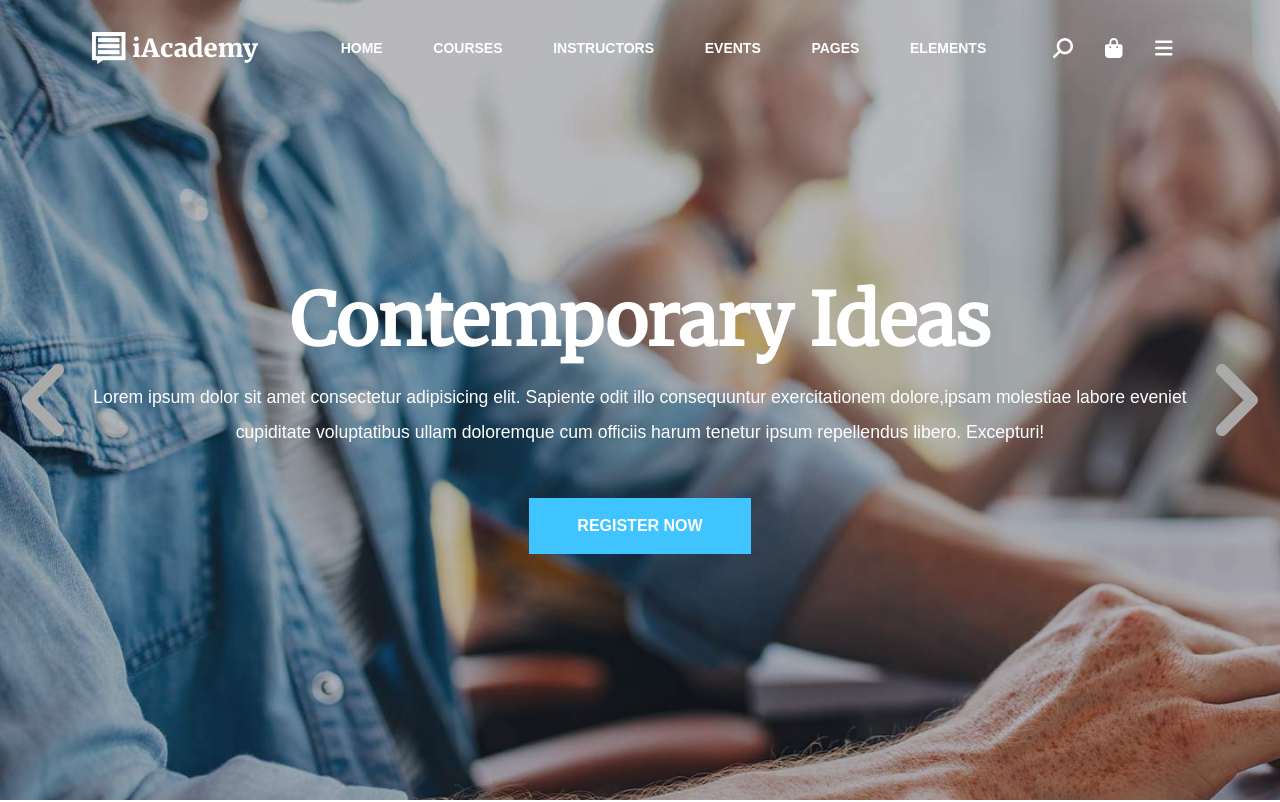
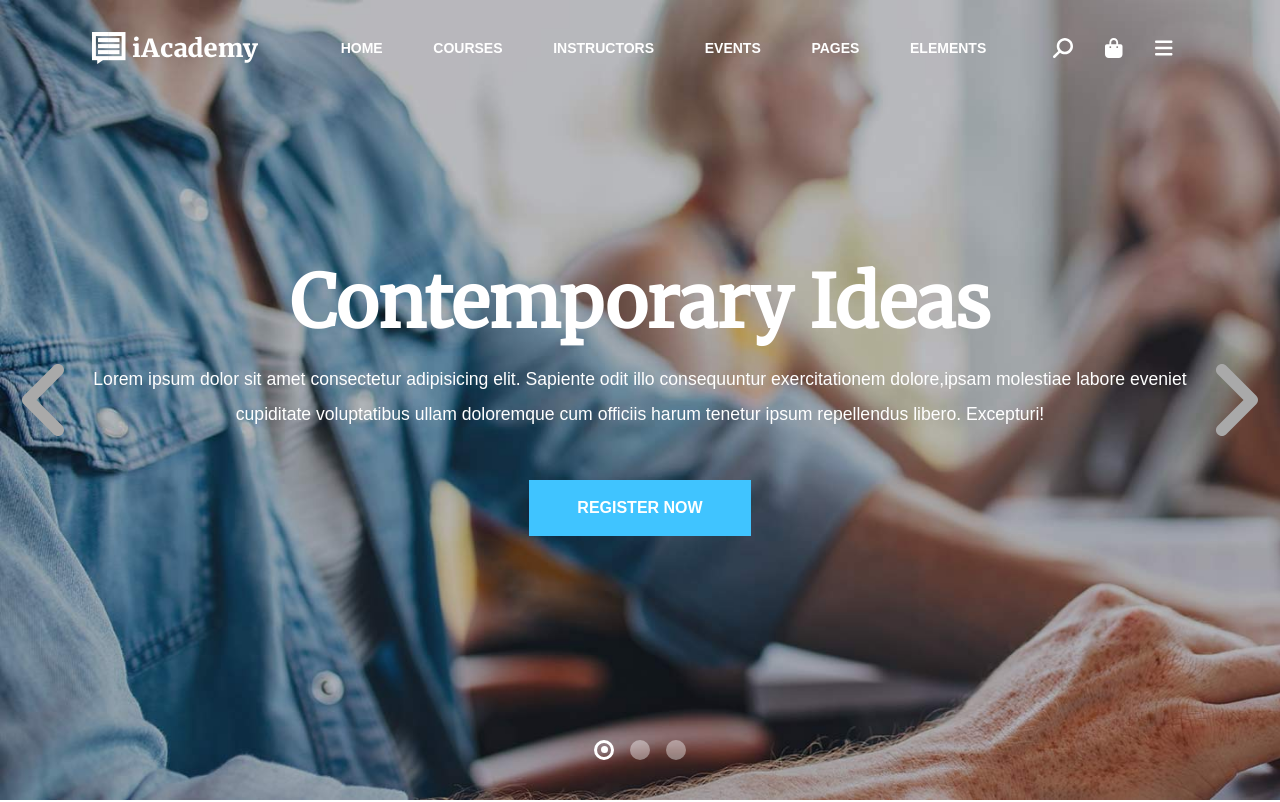
Before and after one commit to carloeusebi/proj-html-vuejs, a Vue app: page / in a window 1280 px wide. Shown: the top 802 px of the page. Built offline with nearby package versions, Linux system fonts and the light colour scheme.

Commit message:
Refactored logic and added comments

```diff
--- a/src/components/AppHeader.vue
+++ b/src/components/AppHeader.vue
@@ -18,17 +18,17 @@ export default {
 			return this.jumbo.length - 1;
 		},
 		nextValue() {
-			return this.active === this.maxValue ? 0 : ++this.active;
+			return this.active === this.maxValue ? 0 : this.active + 1;
 		},
 		prevValue() {
-			return this.active === 0 ? this.maxValue : --this.active;
+			return this.active === 0 ? this.maxValue : this.active - 1;
 		},
 	},
 	methods: {
 		/**
 		 * Starts a countdown of 10 seconds
 		 */
-		startCountdown() {
+		startTimeout() {
 			this.timer = setTimeout(() => {
 				this.active = this.nextValue;
 			}, 10000);
@@ -38,13 +38,13 @@ export default {
 	watch: {
 		active() {
 			clearTimeout(this.timer);
-			this.startCountdown();
+			this.startTimeout();
 		},
 	},
 	components: { HeaderJumbo, HeaderNavbar, AppOwlDots },
 	mounted() {
 		// at mounted it starts the countdown
-		this.startCountdown();
+		this.startTimeout();
 	},
 };
 </script>
@@ -68,6 +68,7 @@ export default {
 					:subtitle="jumbo[active].subtitle" />
 			</div>
 			<AppOwlDots
+				:number-of-dots="jumbo.length"
 				v-model="active"
 				type="hollow" />
 		</div>
--- a/src/components/header/HeaderJumbo.vue
+++ b/src/components/header/HeaderJumbo.vue
@@ -51,16 +51,20 @@ p {
 }
 
 .changed {
+	* {
+		animation: fade-in 500ms ease-in-out 1 forwards;
+	}
+
 	h1 {
-		animation: fade-in 500ms ease-in-out 300ms 1 forwards;
+		animation-delay: 300ms;
 	}
 
 	p {
-		animation: fade-in 500ms ease-in-out 600ms 1 forwards;
+		animation-delay: 600ms;
 	}
 
 	.button {
-		animation: fade-in 500ms ease-in-out 900ms 1 forwards;
+		animation-delay: 900ms;
 	}
 }
 
```
